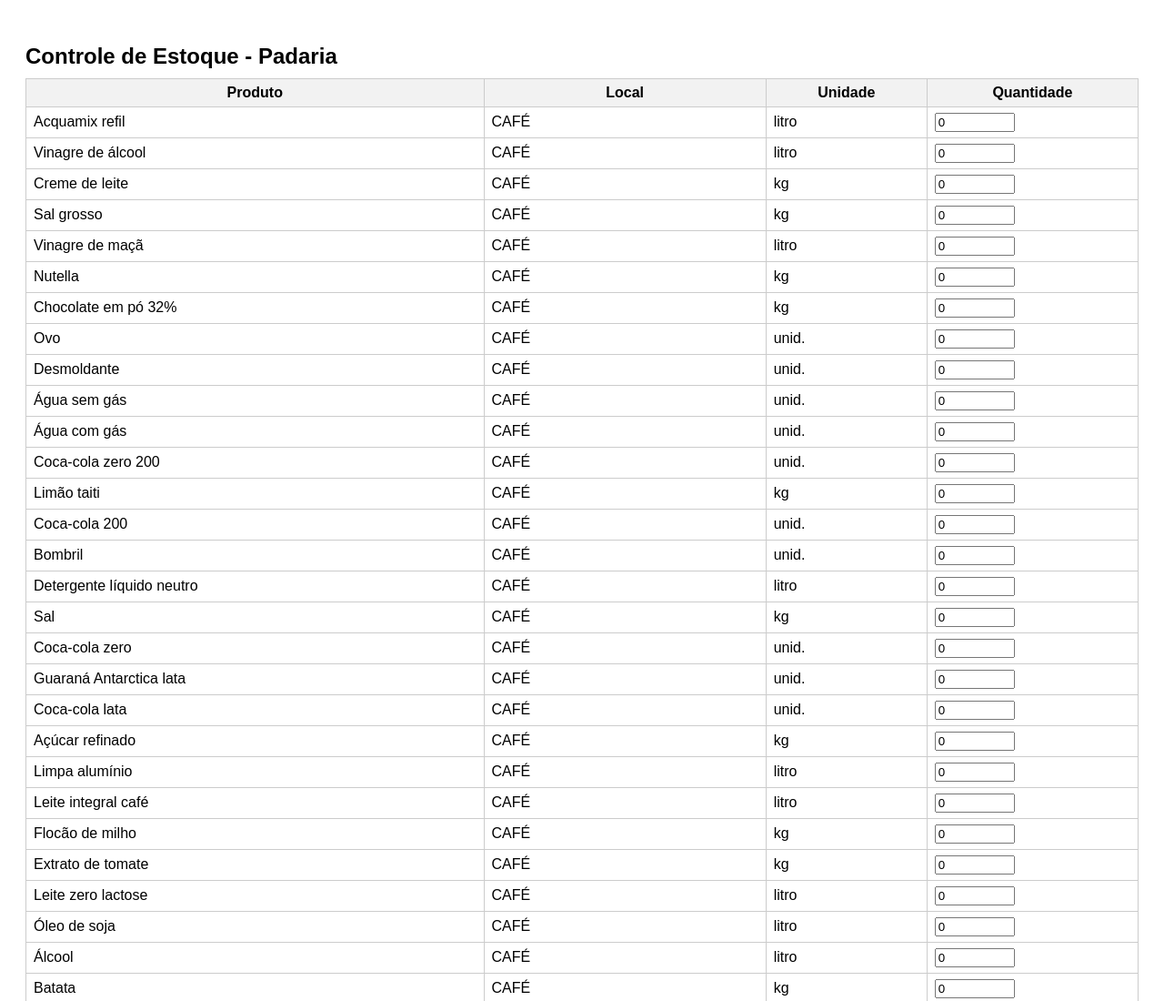
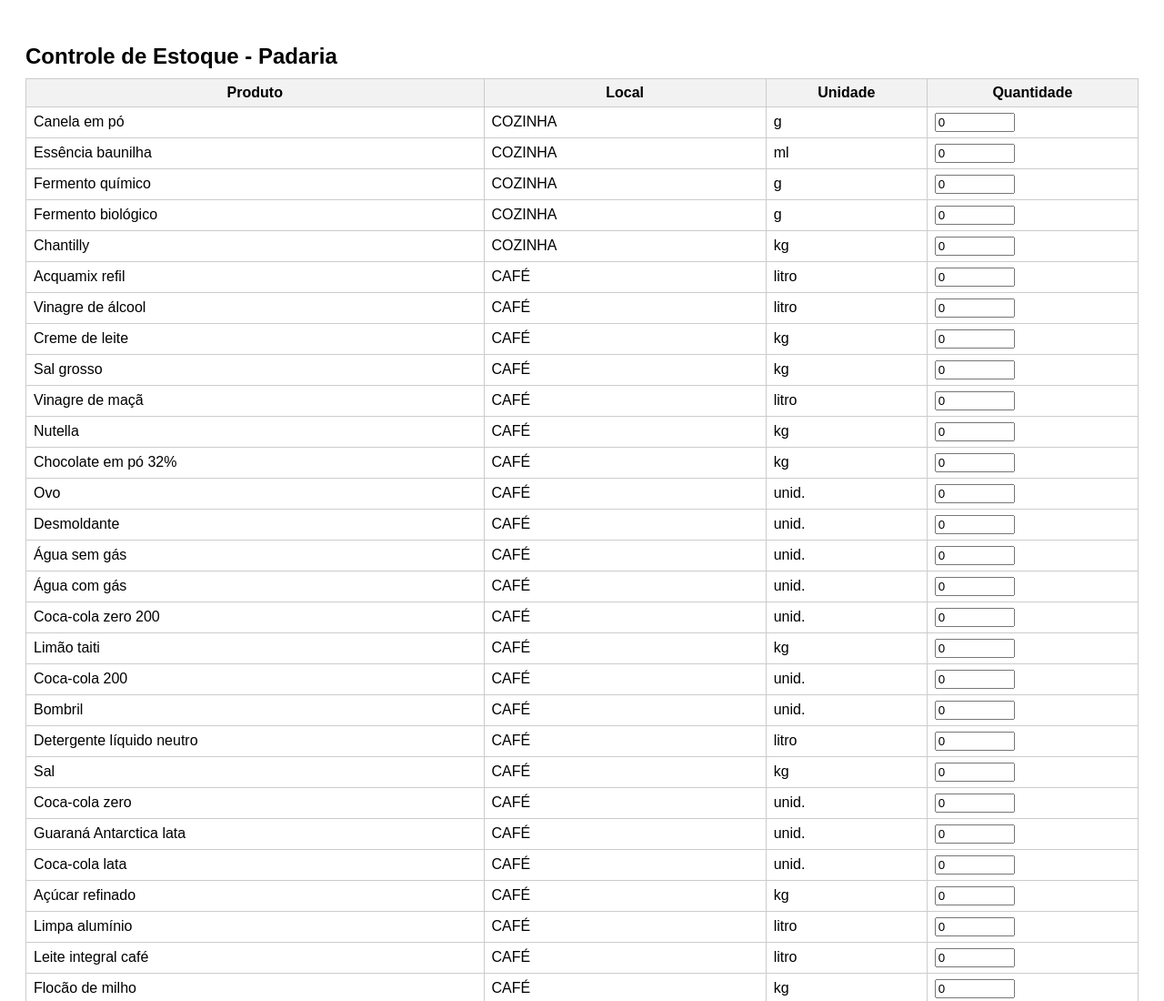
Before and after one commit to farragonilucas-creator/estoquecafe, a plain HTML site: page index.html in a window 1280 px wide. Shown: the top 1100 px of the page at 91% size. Drawn offline with Linux system fonts and the light colour scheme.

Commit message:
Update index.html

```diff
--- a/index.html
+++ b/index.html
@@ -27,6 +27,11 @@
         </tr>
       </thead>
       <tbody>
+        <tr><td>Canela em pó</td><td>COZINHA</td><td>g</td><td><input name="Canela em pó" type="number" min="0" value="0"></td></tr>
+        <tr><td>Essência baunilha</td><td>COZINHA</td><td>ml</td><td><input name="Essência baunilha" type="number" min="0" value="0"></td></tr>
+        <tr><td>Fermento químico</td><td>COZINHA</td><td>g</td><td><input name="Fermento químico" type="number" min="0" value="0"></td></tr>
+        <tr><td>Fermento biológico</td><td>COZINHA</td><td>g</td><td><input name="Fermento biológico" type="number" min="0" value="0"></td></tr>
+        <tr><td>Chantilly</td><td>COZINHA</td><td>kg</td><td><input name="Chantilly" type="number" min="0" value="0"></td></tr>
         <tr><td>Acquamix refil</td><td>CAFÉ</td><td>litro</td><td><input name="Acquamix refil"  type="number" min="0" value="0"></td></tr>
         <tr><td>Vinagre de álcool</td><td>CAFÉ</td><td>litro</td><td><input name="Vinagre de álcool"  type="number" min="0" value="0"></td></tr>
         <tr><td>Creme de leite</td><td>CAFÉ</td><td>kg</td><td><input name="Creme de leite"  type="number" min="0" value="0"></td></tr>
```
